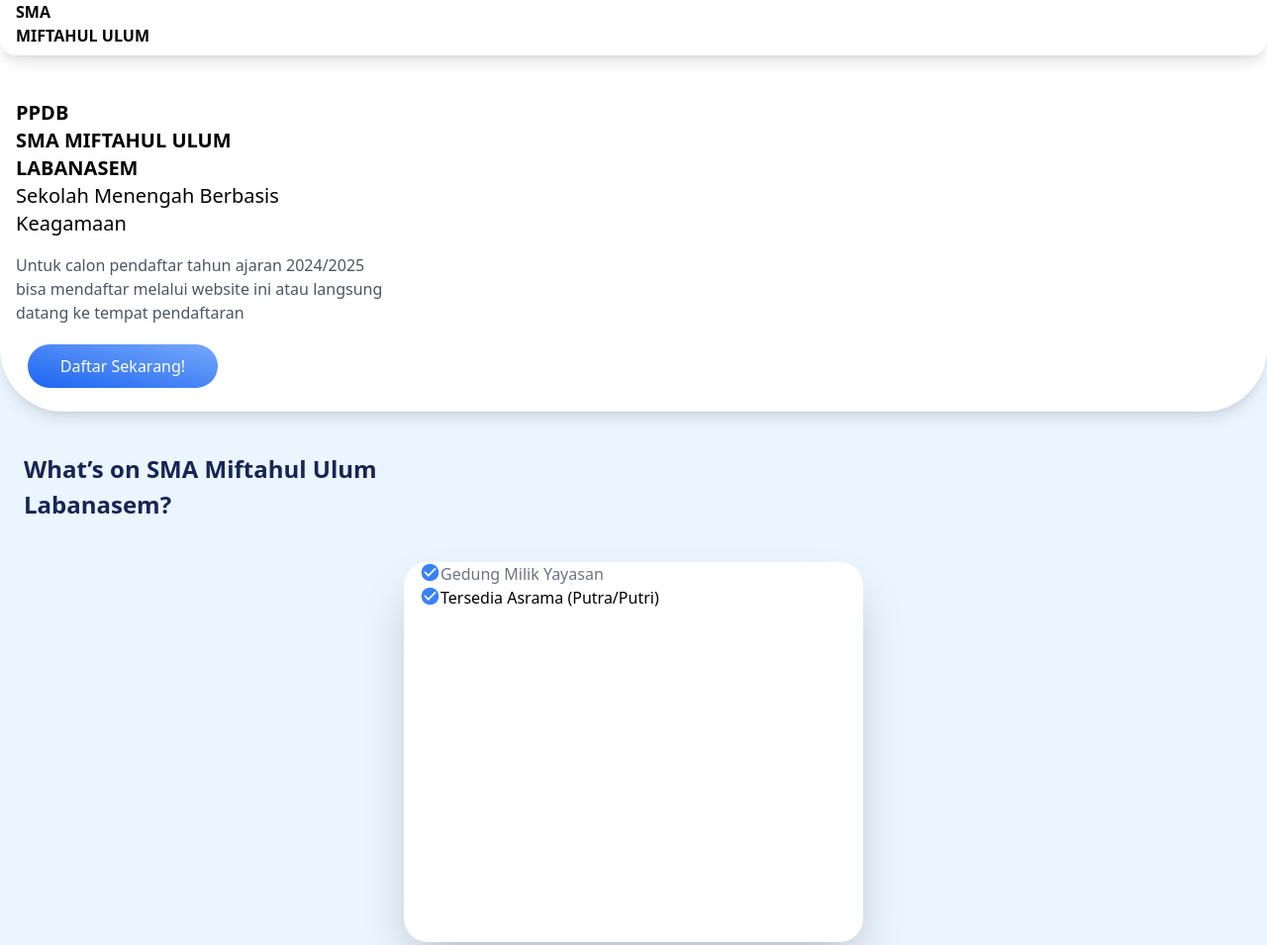
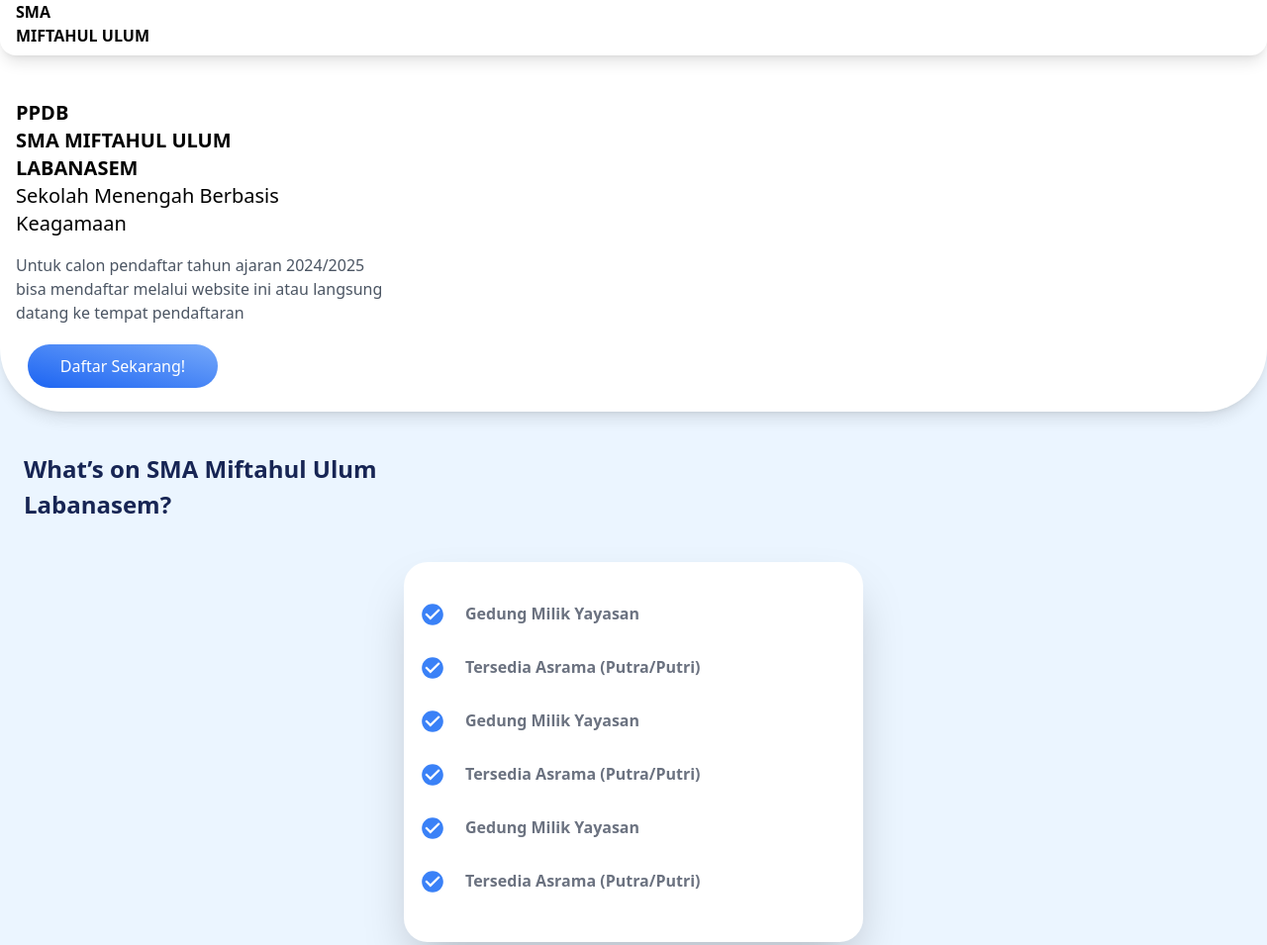
Before and after one commit to putrafir/web-pendaftar-colaborate, a website: page public/pages/home.html in a window 1280 px wide. Shown: the top 955 px of the page at 99% size. Drawn offline with nearby package versions, Linux system fonts and the light colour scheme.

Commit message:
tambahan tulisan yayasan

```diff
--- a/public/pages/home.html
+++ b/public/pages/home.html
@@ -65,10 +65,10 @@
     <div class="h-96 shadow-2xl bg-white w-[464px] mx-auto rounded-3xl">
       <div class="kontener list mx-4">
         <div class="flex list1">
-          <div class="icon">
+          <div class="icon mt-10">
             <svg
-              width="21"
-              height="21"
+              width="26"
+              height="26"
               viewBox="0 0 21 21"
               fill="none"
               xmlns="http://www.w3.org/2000/svg"
@@ -86,13 +86,13 @@
               </defs>
             </svg>
           </div>
-          <h3 class="text-gray-500 font-normal">Gedung Milik Yayasan</h3>
+          <h3 class="text-gray-500 font-normal font-semibold ml-5 mt-10">Gedung Milik Yayasan</h3>
         </div>
         <div class="flex list1">
-          <div class="icon">
+          <div class="icon mt-7">
             <svg
-              width="21"
-              height="21"
+              width="26"
+              height="26"
               viewBox="0 0 21 21"
               fill="none"
               xmlns="http://www.w3.org/2000/svg"
@@ -110,11 +110,110 @@
               </defs>
             </svg>
           </div>
-          <h3 class="to-gray-500 font-normal">Tersedia Asrama (Putra/Putri)</h3>
+          <h3 class="text-gray-500 font-normal font-semibold ml-5 mt-7">Tersedia Asrama (Putra/Putri)</h3>
+        </div>
+      </div>
+      <div class="kontener list mx-4">
+        <div class="flex list1">
+          <div class="icon mt-7">
+            <svg
+              width="26"
+              height="26"
+              viewBox="0 0 21 21"
+              fill="none"
+              xmlns="http://www.w3.org/2000/svg"
+            >
+              <g clip-path="url(#clip0_34_16)">
+                <path
+                  d="M10.5 1.75C5.67 1.75 1.75 5.67 1.75 10.5C1.75 15.33 5.67 19.25 10.5 19.25C15.33 19.25 19.25 15.33 19.25 10.5C19.25 5.67 15.33 1.75 10.5 1.75ZM8.75 14.875L4.375 10.5L5.60875 9.26625L8.75 12.3988L15.3913 5.7575L16.625 7L8.75 14.875Z"
+                  fill="#3A81F7"
+                />
+              </g>
+              <defs>
+                <clipPath id="clip0_34_16">
+                  <rect width="21" height="21" fill="white" />
+                </clipPath>
+              </defs>
+            </svg>
+          </div>
+          <h3 class="text-gray-500 font-normal font-semibold ml-5 mt-7">Gedung Milik Yayasan</h3>
+        </div>
+        <div class="flex list1">
+          <div class="icon mt-7">
+            <svg
+              width="26"
+              height="26"
+              viewBox="0 0 21 21"
+              fill="none"
+              xmlns="http://www.w3.org/2000/svg"
+            >
+              <g clip-path="url(#clip0_34_16)">
+                <path
+                  d="M10.5 1.75C5.67 1.75 1.75 5.67 1.75 10.5C1.75 15.33 5.67 19.25 10.5 19.25C15.33 19.25 19.25 15.33 19.25 10.5C19.25 5.67 15.33 1.75 10.5 1.75ZM8.75 14.875L4.375 10.5L5.60875 9.26625L8.75 12.3988L15.3913 5.7575L16.625 7L8.75 14.875Z"
+                  fill="#3A81F7"
+                />
+              </g>
+              <defs>
+                <clipPath id="clip0_34_16">
+                  <rect width="21" height="21" fill="white" />
+                </clipPath>
+              </defs>
+            </svg>
+          </div>
+          <h3 class="text-gray-500 font-normal font-semibold ml-5 mt-7">Tersedia Asrama (Putra/Putri)</h3>
+        </div>
+      </div> <div class="kontener list mx-4">
+        <div class="flex list1">
+          <div class="icon mt-7">
+            <svg
+              width="26"
+              height="26"
+              viewBox="0 0 21 21"
+              fill="none"
+              xmlns="http://www.w3.org/2000/svg"
+            >
+              <g clip-path="url(#clip0_34_16)">
+                <path
+                  d="M10.5 1.75C5.67 1.75 1.75 5.67 1.75 10.5C1.75 15.33 5.67 19.25 10.5 19.25C15.33 19.25 19.25 15.33 19.25 10.5C19.25 5.67 15.33 1.75 10.5 1.75ZM8.75 14.875L4.375 10.5L5.60875 9.26625L8.75 12.3988L15.3913 5.7575L16.625 7L8.75 14.875Z"
+                  fill="#3A81F7"
+                />
+              </g>
+              <defs>
+                <clipPath id="clip0_34_16">
+                  <rect width="21" height="21" fill="white" />
+                </clipPath>
+              </defs>
+            </svg>
+          </div>
+          <h3 class="text-gray-500 font-normal font-semibold ml-5 mt-7">Gedung Milik Yayasan</h3>
+        </div>
+        <div class="flex list1">
+          <div class="icon mt-7">
+            <svg
+              width="26"
+              height="26"
+              viewBox="0 0 21 21"
+              fill="none"
+              xmlns="http://www.w3.org/2000/svg"
+            >
+              <g clip-path="url(#clip0_34_16)">
+                <path
+                  d="M10.5 1.75C5.67 1.75 1.75 5.67 1.75 10.5C1.75 15.33 5.67 19.25 10.5 19.25C15.33 19.25 19.25 15.33 19.25 10.5C19.25 5.67 15.33 1.75 10.5 1.75ZM8.75 14.875L4.375 10.5L5.60875 9.26625L8.75 12.3988L15.3913 5.7575L16.625 7L8.75 14.875Z"
+                  fill="#3A81F7"
+                />
+              </g>
+              <defs>
+                <clipPath id="clip0_34_16">
+                  <rect width="21" height="21" fill="white" />
+                </clipPath>
+              </defs>
+            </svg>
+          </div>
+          <h3 class="text-gray-500 font-normal font-semibold ml-5 mt-7">Tersedia Asrama (Putra/Putri)</h3>
         </div>
       </div>
     </div>
-
+<!-- Alur Pendaftaran Awal -->
     <div class="mt-44">
       <div class="mx-6 font-bold text-[24px] text-blue-950">
         Alur Pendaftaran
@@ -125,6 +224,9 @@
         >
       </div>
     </div>
-    <section></section>
+    <div class="h-96 w-screen bg-white rounded-3xl shadow-2xl">
+
+    </div>
+<!-- Alur Pendaftaran akhir -->
   </body>
 </html>
```
